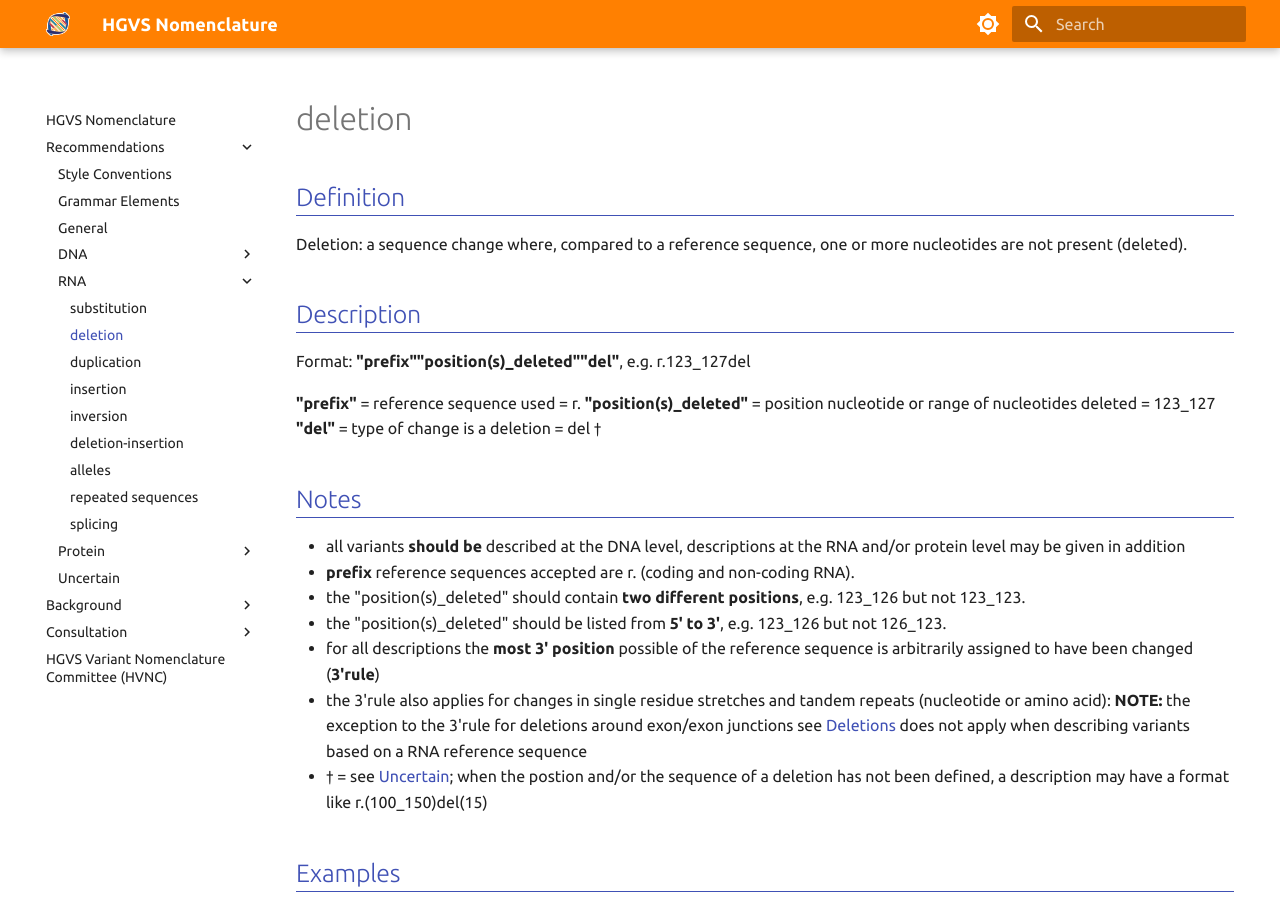
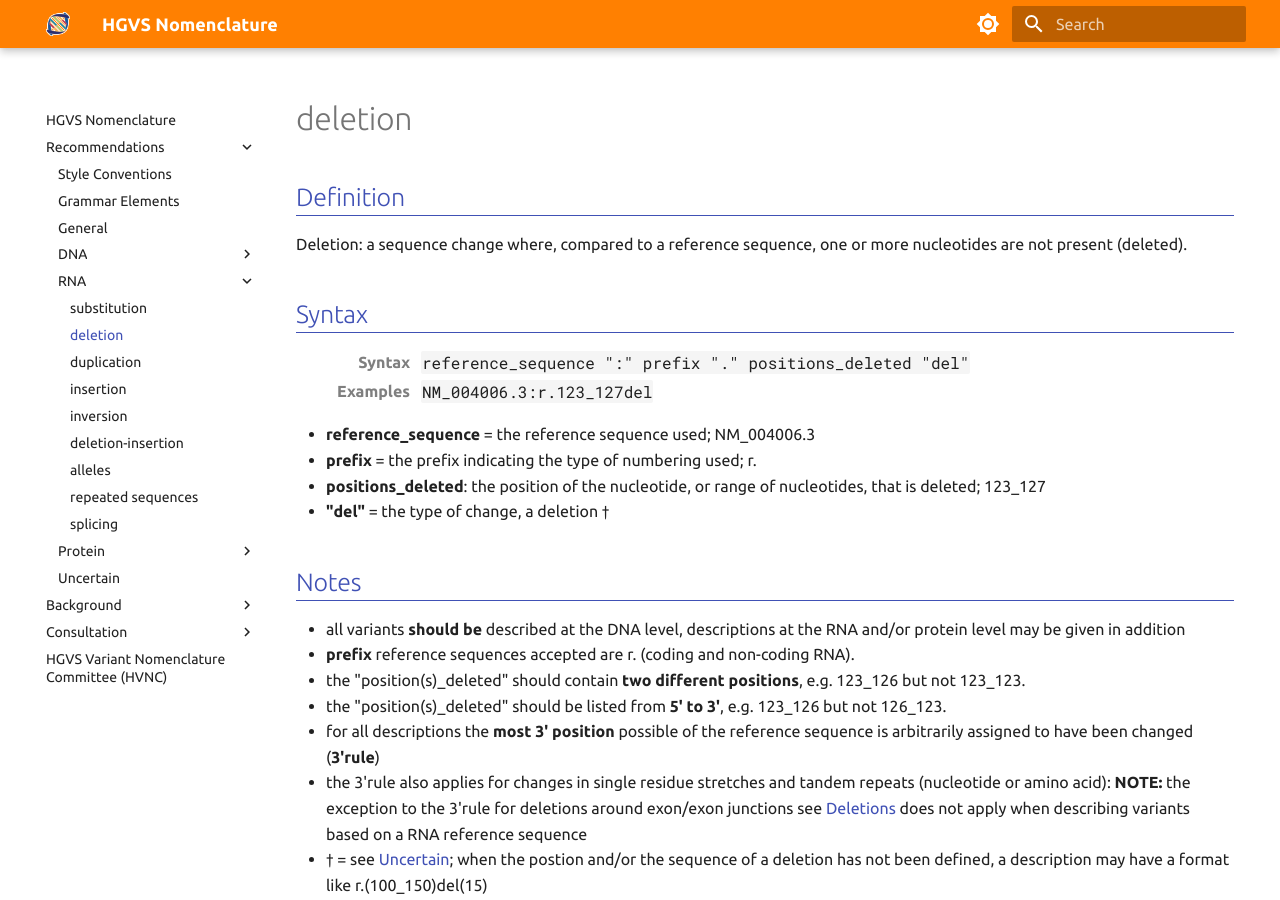
Before and after one commit to HGVSnomenclature/hgvs-nomenclature, an MkDocs documentation site: the page built from docs/recommendations/RNA/deletion.md, in a window 1280 px wide and 900 px high. Built offline with MkDocs 1.6.1 and Material for MkDocs 9.7.7, drawn with Linux system fonts in a browser that asks for light colours.

Commit message:
Update the syntax block for RNA deletions.
Clarify the difference between symbols (variables) and strings by
 using double quotes around strings ("del") but not for variables.

```diff
--- a/docs/recommendations/RNA/deletion.md
+++ b/docs/recommendations/RNA/deletion.md
@@ -4,11 +4,23 @@
 
 Deletion: a sequence change where, compared to a reference sequence, one or more nucleotides are not present (deleted).
 
-## Description
+## Syntax
 
-Format: **"prefix""position(s)\_deleted""del"**, e.g. r.123_127del
+<table class="syntax">
+  <tr>
+    <th>Syntax</th>
+    <td><code>reference_sequence ":" prefix "." positions_deleted "del"</code></td>
+  </tr>
+  <tr>
+    <th>Examples</th>
+    <td><code>NM_004006.3:r.123_127del</code></td>
+  </tr>
+</table>
 
-**"prefix"** = reference sequence used = r. **"position(s)\_deleted"** = position nucleotide or range of nucleotides deleted = 123_127 **"del"** = type of change is a deletion = del †
+- **reference_sequence** = the reference sequence used; NM_004006.3
+- **prefix** = the prefix indicating the type of numbering used; r.
+- **positions_deleted**: the position of the nucleotide, or range of nucleotides, that is deleted; 123_127
+- **"del"** = the type of change, a deletion †
 
 ## Notes
 
```
